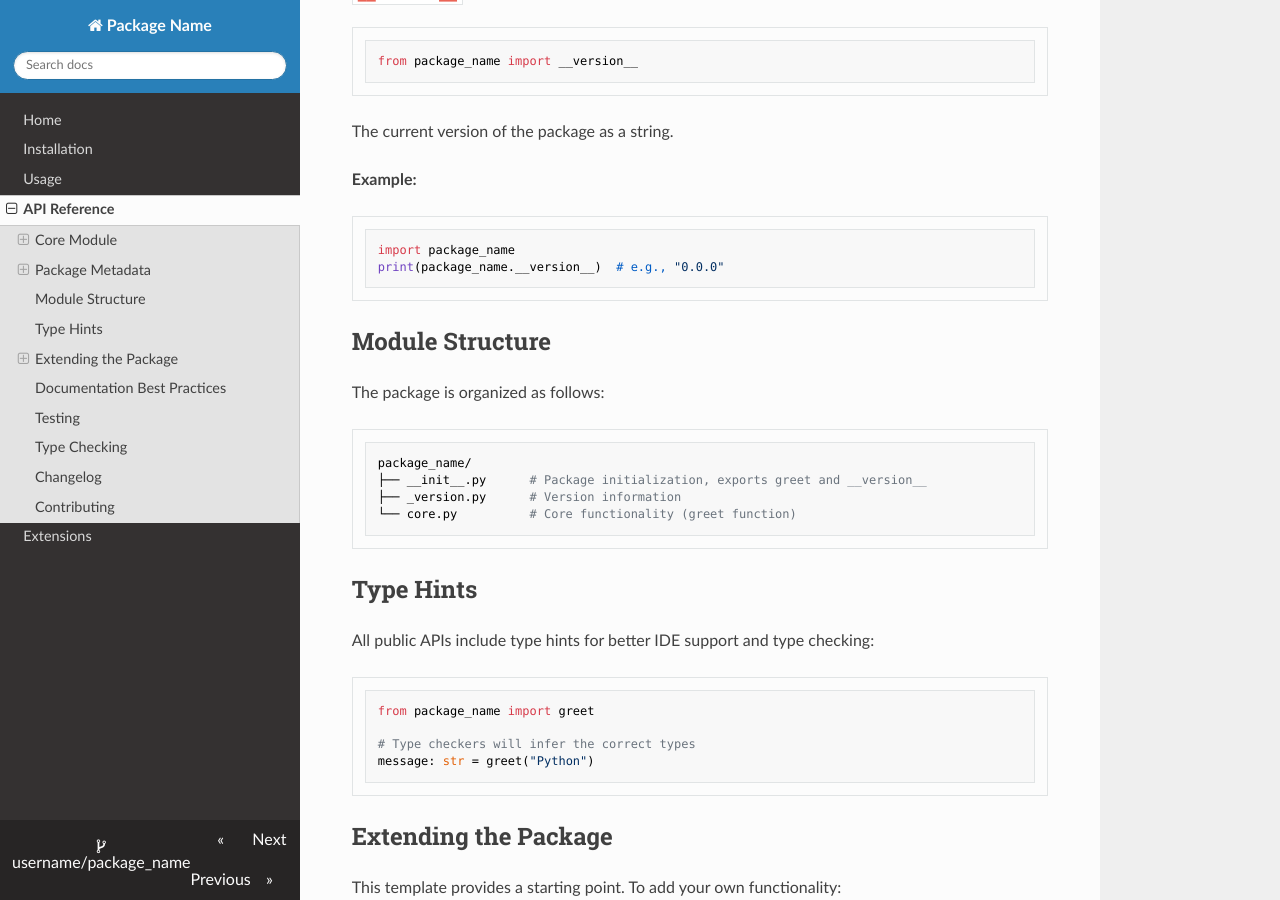
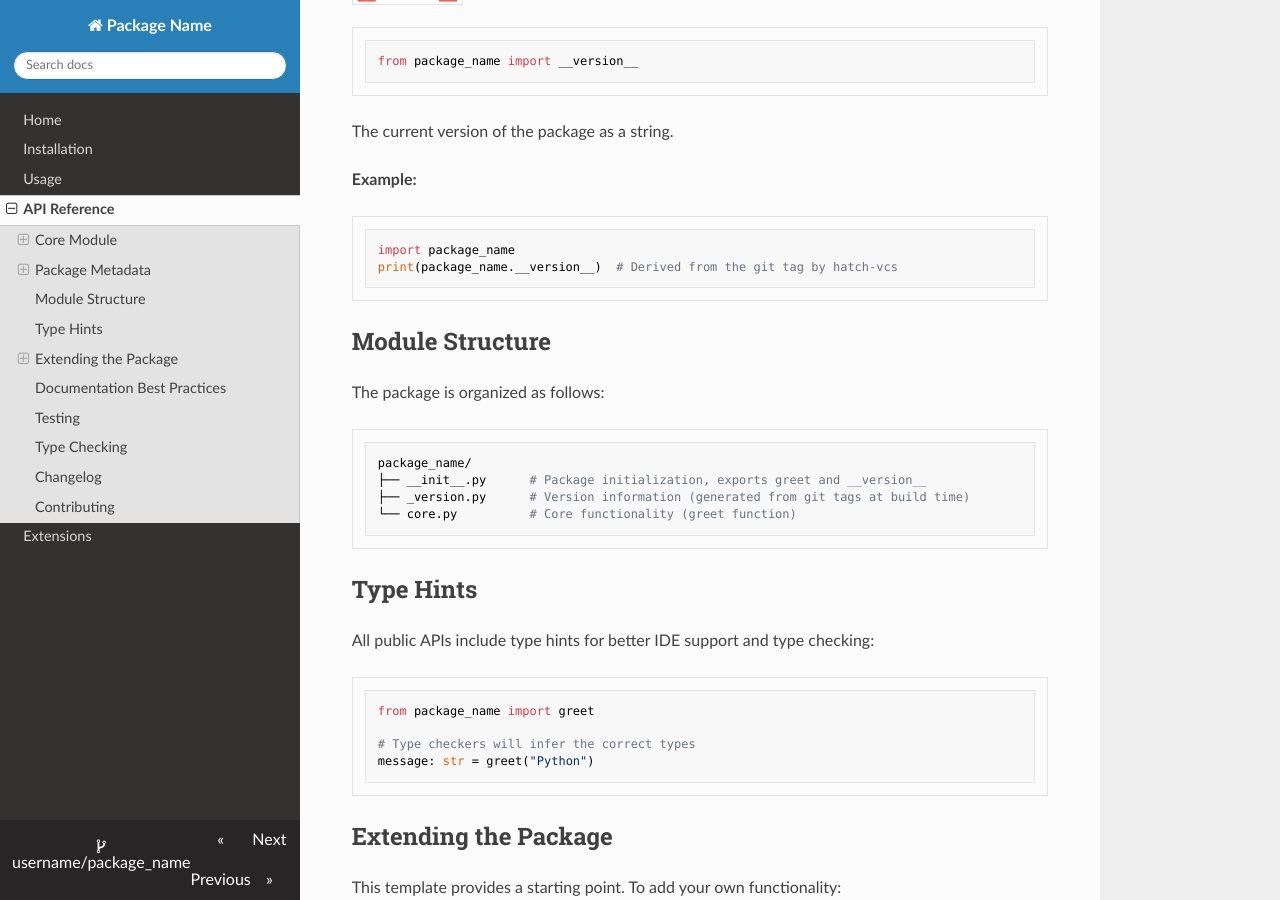
Before and after one commit to endavis/pyproject-template, an MkDocs documentation site: the page built from docs/api.md, in a window 1280 px wide and 900 px high, scrolled down 1241 px. Built offline with MkDocs 1.6.1, drawn with Linux system fonts in a browser that asks for light colours; nearby versions of some CDN libraries.

Commit message:
docs: align version flow and tasks

````diff
--- a/docs/api.md
+++ b/docs/api.md
@@ -61,7 +61,7 @@ The current version of the package as a string.
 
 ```python
 import package_name
-print(package_name.__version__)  # e.g., "0.0.0"
+print(package_name.__version__)  # Derived from the git tag by hatch-vcs
 ```
 
 ## Module Structure
@@ -71,7 +71,7 @@ The package is organized as follows:
 ```
 package_name/
 ├── __init__.py      # Package initialization, exports greet and __version__
-├── _version.py      # Version information
+├── _version.py      # Version information (generated from git tags at build time)
 └── core.py          # Core functionality (greet function)
 ```
 
````
Also changed, not shown: AGENTS.md (+6 -12 lines), README.md (+7 -6 lines), docs/usage.md (+1 -1 lines).
